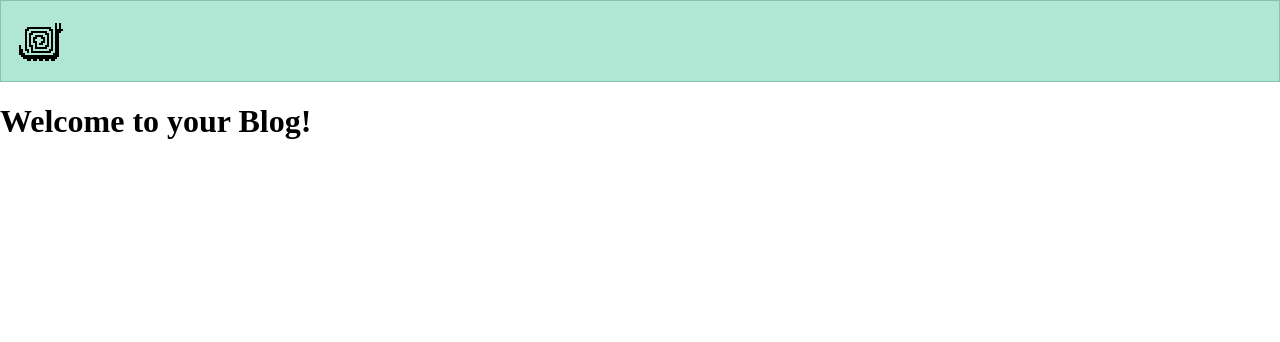
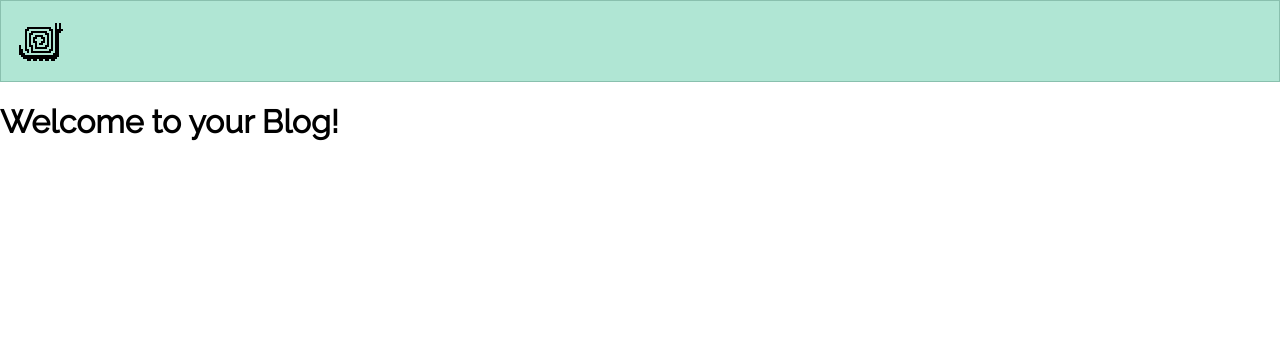
Before and after one commit to AnaBonturim/third_django_project, a Django app: page /blog/ in a window 1280 px wide. Shown: the top 342 px of the page. Run offline with Django 5.2, Linux system fonts and the light colour scheme.

Commit message:
Addition of a font-family

```diff
--- a/main_project/static/styles/base.css
+++ b/main_project/static/styles/base.css
@@ -1,3 +1,7 @@
+html {
+    font-family: "Raleway", sans-serif;
+}
+
 body {
     margin: 0;
 }
--- a/main_project/templates/base.html
+++ b/main_project/templates/base.html
@@ -6,6 +6,9 @@
     <meta charset="UTF-8">
     <meta name="viewport" content="width=device-width, initial-scale=1.0">
     <link rel="icon" href="{% static 'images/logo.ico' %}" />
+    <link rel="preconnect" href="https://fonts.googleapis.com">
+    <link rel="preconnect" href="https://fonts.gstatic.com" crossorigin>
+    <link href="https://fonts.googleapis.com/css2?family=Raleway:ital@0;1&display=swap" rel="stylesheet">
     <link rel="stylesheet" href="{% static 'styles/base.css' %}" />
     <link rel="stylesheet" href="{% static 'styles/header.css' %}" />
     <title>{% block title %}{% endblock %}</title>
```
